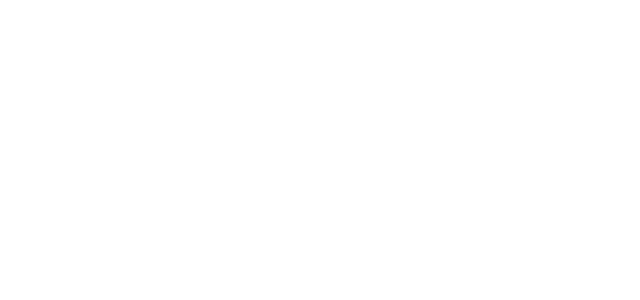
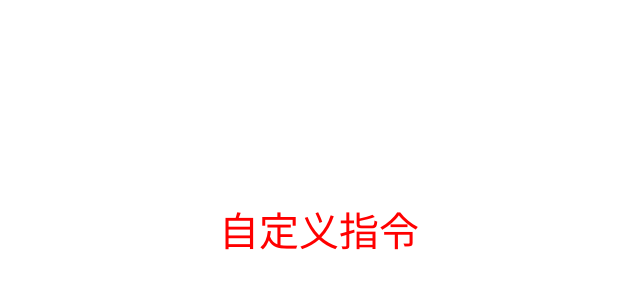
Before and after one commit to Dusksnowing/vue-api-demo, a Vue app: page / in a window 1280 px wide. Shown: the top 300 px of the page, without its empty margins (321-961 px from the left). Built offline with nearby package versions, Linux system fonts and the light colour scheme.

Commit message:
feat: 自定义指令Vue.directive

```diff
--- a/src/App.vue
+++ b/src/App.vue
@@ -1,6 +1,8 @@
 <template>
   <div id="app">
-    <div id="title"></div>
+    <div id="title">
+      <div v-hello="'自定义指令'"></div>
+    </div>
   </div>
 </template>
 
@@ -9,6 +11,29 @@
 export default {
   name: 'App',
   components: {
+  },
+  directives: {
+    hello: {
+      bind(el, binding, vnode, oldVnode, expression){
+        console.log('bind', el, binding, vnode, oldVnode, expression);
+        el.innerText = binding.value
+        el.style.color = 'red'
+        el.style.fontSize = '40px'
+      },
+      inserted(el, binding, vnode, oldVnode){
+        console.log('inserted', el, binding, vnode, oldVnode);
+      },
+      update(el, binding, vnode, oldVnode){
+        console.log('update', el, binding, vnode, oldVnode);
+      },
+      componentUpdated(el, binding, vnode, oldVnode){
+        console.log('componentUpdated', el, binding, vnode, oldVnode);
+      },
+      unbind(el, binding, vnode, oldVnode){
+        console.log('unbind', el, binding, vnode, oldVnode);
+      },
+
+    }
   }
 }
 </script>
```
